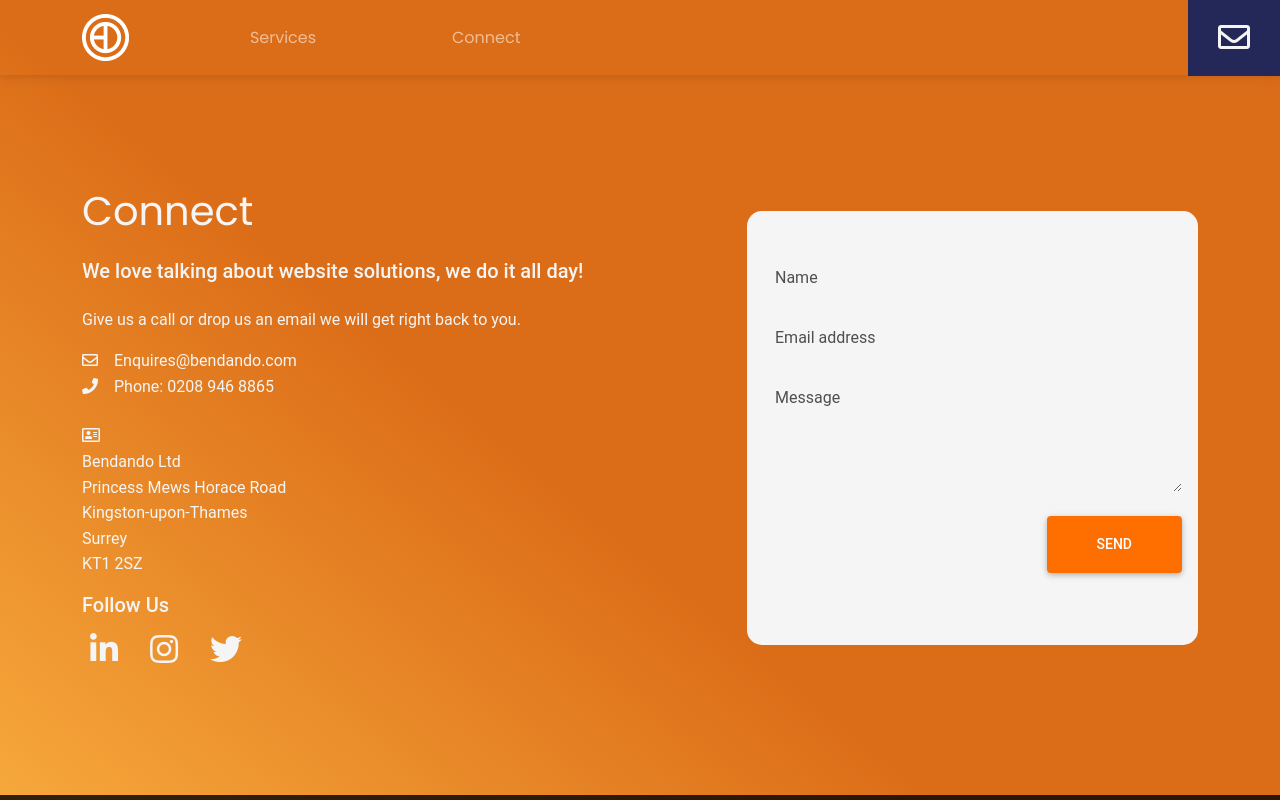
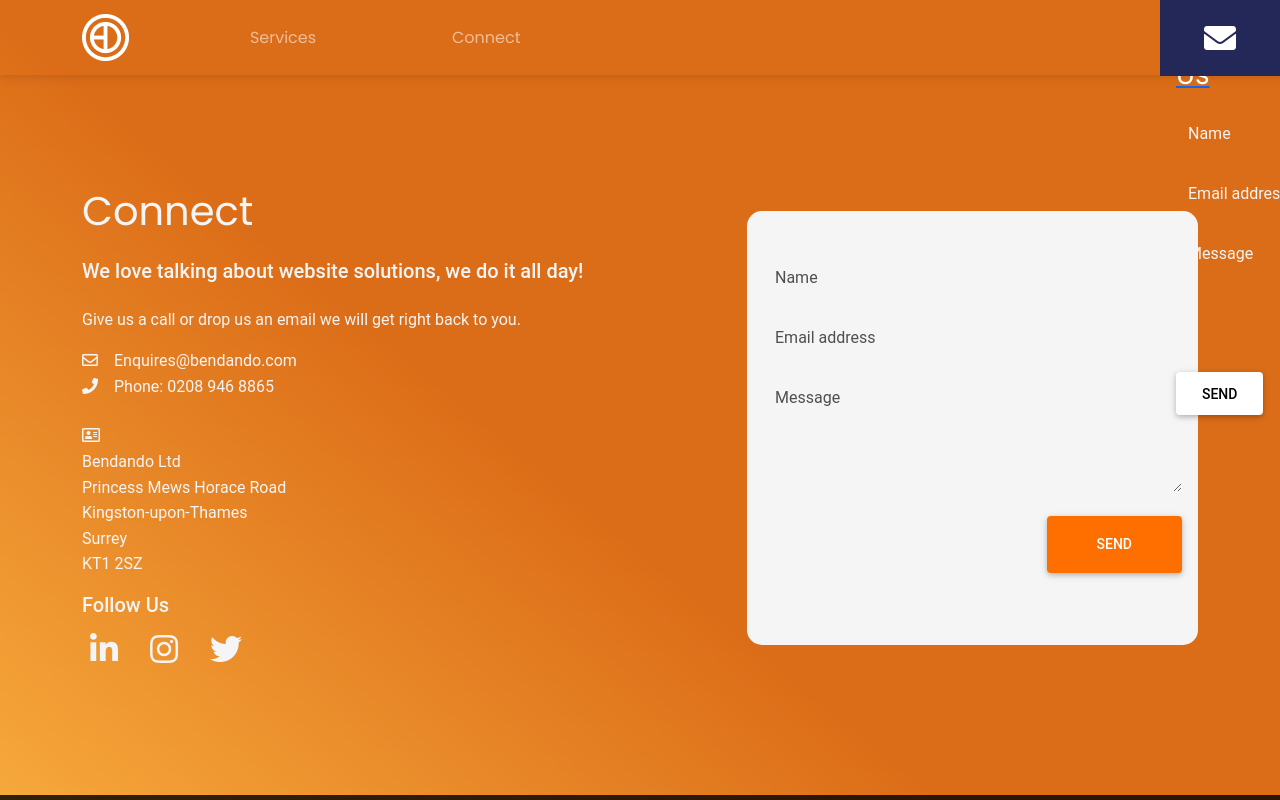
Before and after one commit to bendandoSolo/bendando, a Next.js app: page /connect in a window 1280 px wide. Shown: the top 800 px of the page. Built offline with nearby package versions, Linux system fonts and the light colour scheme.

Commit message:
Added new contact box. Tried my best to get it like the Lash website, but was unable to. This is a commit for a working version though that can be amended.

```diff
--- a/pages/components/Contact.js
+++ b/pages/components/Contact.js
@@ -2,76 +2,69 @@ import React, { useEffect } from "react";
 
 const Contact = () => {
   useEffect(() => {
-    let state = false;
+    let menu = document.getElementById("menu");
+    let prompt = document.getElementById("prompt");
 
-    let btn = document.getElementById("contact-btn");
-    let form = document.getElementById("contact-form");
-    let formInputs = document.querySelector("#contact-form form");
+    let hovered = false;
+    let clicked = false;
 
-    // btn.addEventListener("click", () => {
-    //   state = !state;
-    //   if (state === true) {
-    //   } else {
-    //   }
-    // });
+    menu.addEventListener("mouseover", () => {
+      hovered = true;
+      if (hovered) {
+        prompt.style.cssText =
+          "animation: prompt-hover 1s; animation-fill-mode: both;";
+        form.style.cssText =
+          "animation: fade-in 1s; animation-fill-mode: both; animation-delay: 1s;";
+      }
+      console.log(hovered);
+    });
 
-    btn.addEventListener("click", () => {
-      state = !state;
-      if (state === true) {
-        form.style.cssText =
-          "animation: animate 1s;  animation-fill-mode: both; right: 90px; height: 600px;";
-        formInputs.classList.add("appear");
-        console.log(formInputs);
-      } else {
-        form.style.cssText = "animation: animate-out 1s;";
-        formInputs.classList.remove("appear");
-      }
+    menu.addEventListener("click", () => {
+      console.log("click");
+      hovered = false;
+      prompt.style.cssText =
+        "animation: prompt-hover-out 1s; animation-fill-mode: both; animation-delay: 1s;";
+      form.style.cssText = "animation: fade-out 1s; animation-fill-mode: both;";
     });
+
     return () => {};
   }, []);
 
   return (
     <>
-      <div id="contact-btn">
-        <i className="far fa-envelope"></i>
-      </div>
-      <div id="contact-form">
-        <div id="trial">
-          <form className="my-5">
-            <h2 className="mb-4">Contact Us</h2>
-            <h5 className="mb-5">
-              Drop us a message and we will get right back to you.
-            </h5>
-            <div className="form-outline mb-4">
-              <input type="text" id="form4Example1" className="form-control" />
-              <label className="form-label" htmlFor="form4Example1">
+      <i id="menu" class="fas fa-envelope"></i>
+      <div id="prompt">
+        <div id="form">
+          <h3 className="my-4" id="prompt-title">
+            Contact Us
+          </h3>
+          <form>
+            <div class="form-outline my-4">
+              <input type="text" id="form4Example1" class="form-control" />
+              <label class="form-label" for="form4Example1">
                 Name
               </label>
             </div>
 
-            <div className="form-outline mb-4">
-              <input type="email" id="form4Example2" className="form-control" />
-              <label className="form-label" htmlFor="form4Example2">
+            <div class="form-outline mb-4">
+              <input type="email" id="form4Example2" class="form-control" />
+              <label class="form-label" for="form4Example2">
                 Email address
               </label>
             </div>
 
-            <div className="form-outline mb-4">
+            <div class="form-outline mb-4">
               <textarea
-                className="form-control"
+                class="form-control"
                 id="form4Example3"
                 rows="4"
               ></textarea>
-              <label className="form-label" htmlFor="form4Example3">
+              <label class="form-label" for="form4Example3">
                 Message
               </label>
             </div>
 
-            <button
-              type="submit"
-              className="btn btn-block mb-4"
-              id="global-btn"
-            >
+            <button type="submit" class="btn btn-primary mb-4" id="global-btn">
               Send
             </button>
           </form>
--- a/styles/Contact.css
+++ /dev/null
@@ -1,105 +0,0 @@
-@media screen and (max-width: 992px) {
-  #contact-form,
-  #contact-btn {
-    display: none;
-  }
-}
-
-#contact-btn {
-  position: absolute;
-  background-color: #232858;
-  color: whitesmoke;
-  padding: 12.5px 30px;
-  font-size: 2rem;
-  top: 0;
-  right: 0;
-  cursor: pointer;
-  z-index: 450;
-  transition: ease-out 0.5;
-}
-
-#contact-btn:hover {
-  opacity: 1;
-  width: 400px;
-}
-
-#contact-form {
-  width: 0px;
-  height: 76px;
-  position: absolute;
-  top: 0px;
-  right: 0px;
-  background-color: #232858;
-  z-index: 400;
-}
-
-#contact-form form {
-  position: absolute;
-  opacity: 0;
-  color: whitesmoke;
-  display: none;
-  right: 50px;
-  margin-left: 40px;
-}
-
-#contact-form form label,
-#contact-form form input,
-#contact-form form textarea {
-  color: whitesmoke;
-}
-
-.appear {
-  animation: appear 1s;
-  animation-fill-mode: both;
-  animation-delay: 1s;
-  display: block !important;
-}
-
-@keyframes appear {
-  0% {
-    opacity: 0;
-  }
-  100% {
-    opacity: 1;
-    display: block !important;
-  }
-}
-
-@keyframes animate {
-  0% {
-    right: 0;
-    height: 76px;
-  }
-  50% {
-    right: 90px;
-    width: 500px;
-    height: 76px;
-  }
-  100% {
-    right: 90px;
-    width: 500px;
-  }
-}
-
-@keyframes animate-out {
-  0% {
-    height: 600px;
-    right: 90px;
-    width: 500px;
-  }
-
-  25% {
-    height: 700px;
-    right: 90px;
-    width: 500px;
-  }
-  50% {
-    right: 90px;
-    width: 500px;
-    height: 76px;
-  }
-  100% {
-    right: 0;
-    height: 76px;
-  }
-}
--- a/styles/globals.css
+++ b/styles/globals.css
@@ -1,8 +1,8 @@
 @import "./Home.css";
 @import "./Components.css";
+/* @import "./Contact.css"; */
 
 /* GLOBAL */
-
 * {
   box-sizing: border-box;
   padding: 0;
@@ -342,11 +342,9 @@ button {
 @keyframes appear {
   0% {
     opacity: 0;
-    right: -500px;
   }
   100% {
     opacity: 1;
-    right: 0;
   }
 }
 
@@ -438,107 +436,97 @@ footer h5 {
   opacity: 0.6;
 }
 
-@media screen and (max-width: 992px) {
-  #contact-form,
-  #contact-btn {
-    display: none;
-  }
+/*  */
+
+#menu {
+  z-index: 5;
+  background-color: #232858;
+  width: 120px;
+  height: 76px;
+  display: flex;
+  justify-content: center;
+  align-items: center;
+  color: white;
+  position: absolute;
+  top: 0;
+  right: 0;
+  font-size: 2rem;
+  cursor: pointer;
 }
 
-#contact-btn {
-  position: absolute;
-  background-color: #232858;
-  color: whitesmoke;
-  padding: 12.5px 30px;
-  font-size: 2rem;
-  top: 0;
-  right: 0;
-  cursor: pointer;
-  z-index: 450;
-  transition: ease-out 0.2s;
-}
-
-#contact-btn:hover {
-  opacity: 0.7;
-}
-
-#contact-form {
-  width: 0px;
-  height: 76px;
-  position: absolute;
-  top: 0px;
-  right: 0px;
-  background-color: #232858;
-  z-index: 400;
-}
-
-#contact-form form {
-  position: absolute;
-  opacity: 0;
-  color: whitesmoke;
-  display: none;
-  right: 50px;
-  margin-left: 40px;
-}
-
-#contact-form form label,
-#contact-form form input,
-#contact-form form textarea {
+#prompt label,
+#prompt input {
   color: whitesmoke;
 }
 
-.appear {
-  animation: appear 1s;
-  animation-fill-mode: both;
-  animation-delay: 1s;
-  display: block !important;
+#prompt {
+  z-index: 1;
+  background-color: #232858;
+  width: 120px;
+  height: 76px;
+  color: white;
+  position: absolute;
+  top: 0;
+  right: 0;
 }
 
-@keyframes appear {
-  0% {
-    opacity: 0;
-  }
-  100% {
-    opacity: 1;
-    display: block !important;
-  }
+#prompt-title {
+  text-decoration: underline;
+  text-decoration-color: #1266f1;
 }
 
-@keyframes animate {
+#form {
+  width: 100%;
+  margin-left: 1rem;
+}
+
+@keyframes prompt-hover {
   0% {
     right: 0;
     height: 76px;
   }
   50% {
-    right: 90px;
-    width: 500px;
+    right: 120px;
     height: 76px;
+    width: 300px;
+  }
+  85% {
+    right: 120px;
+    height: 420px;
+    width: 300px;
   }
   100% {
-    right: 90px;
-    width: 500px;
+    right: 120px;
+    height: 400px;
+    width: 300px;
   }
 }
 
-@keyframes animate-out {
+@keyframes prompt-hover-out {
   0% {
-    height: 600px;
-    right: 90px;
-    width: 500px;
+    right: 120px;
+    height: 400px;
+    width: 300px;
   }
 
-  25% {
-    height: 700px;
-    right: 90px;
-    width: 500px;
+  50% {
+    right: 120px;
+    height: 76px;
+    width: 300px;
   }
-  50% {
-    right: 90px;
-    width: 500px;
-    height: 76px;
-  }
+
   100% {
     right: 0;
     height: 76px;
+    width: 0px;
   }
 }
+
+@keyframes menu-open {
+  0% {
+    height: 0px;
+  }
+  100% {
+    height: 300px;
+  }
+}
```
